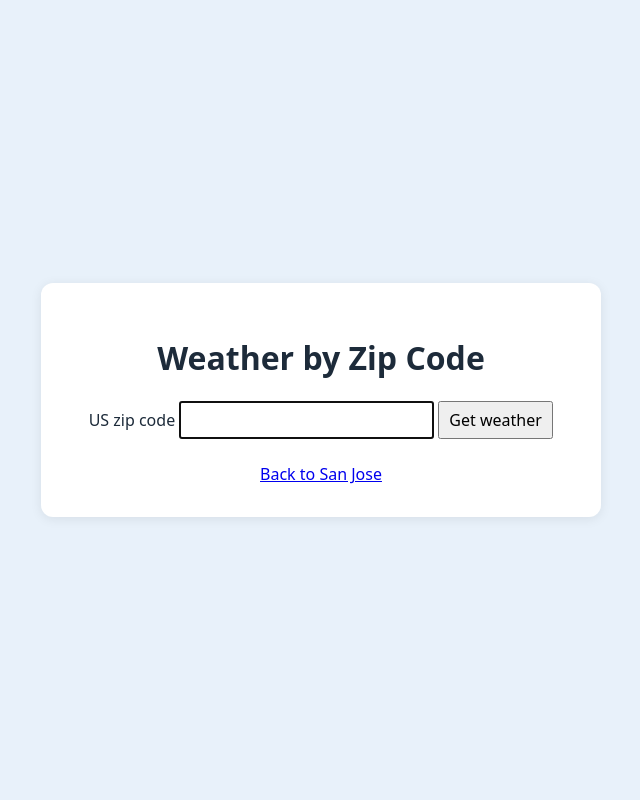
After one commit to YeseniaCarrasco/weather, a Flask app: page /zip in a window 1280 px wide. The commit adds this page. Shown: the whole page, without its empty margins (319-959 px from the left). Run offline with Flask 3, Linux system fonts and the light colour scheme.

Commit message:
with zipcode

```diff
--- a/app.py
+++ b/app.py
@@ -1,10 +1,14 @@
-from flask import Flask, render_template
+import re
+
+from flask import Flask, render_template, request
 import requests
 
 app = Flask(__name__)
 
 FORECAST_URL = "https://api.open-meteo.com/v1/forecast"
+ZIP_URL = "https://api.zippopotam.us/us/{}"
 SAN_JOSE = {"latitude": 37.3382, "longitude": -121.8863}
+ZIP_PATTERN = re.compile(r"\d{5}")
 
 # WMO weather interpretation codes used by Open-Meteo
 WEATHER_CODES = {
@@ -39,12 +43,17 @@ WEATHER_CODES = {
 }
 
 
-def get_current_weather():
+class ZipNotFound(Exception):
+    pass
+
+
+def get_current_weather(latitude, longitude):
     params = {
-        **SAN_JOSE,
+        "latitude": latitude,
+        "longitude": longitude,
         "current": "temperature_2m,weather_code",
         "temperature_unit": "fahrenheit",
-        "timezone": "America/Los_Angeles",
+        "timezone": "auto",
     }
     response = requests.get(FORECAST_URL, params=params, timeout=10)
     response.raise_for_status()
@@ -55,10 +64,23 @@ def get_current_weather():
     }
 
 
+def lookup_zip(zip_code):
+    response = requests.get(ZIP_URL.format(zip_code), timeout=10)
+    if response.status_code == 404:
+        raise ZipNotFound(zip_code)
+    response.raise_for_status()
+    place = response.json()["places"][0]
+    return {
+        "name": f"{place['place name']}, {place['state']}",
+        "latitude": float(place["latitude"]),
+        "longitude": float(place["longitude"]),
+    }
+
+
 @app.route("/")
 def index():
     try:
-        weather = get_current_weather()
+        weather = get_current_weather(**SAN_JOSE)
         error = None
     except (requests.RequestException, KeyError, ValueError):
         weather = None
@@ -66,5 +88,27 @@ def index():
     return render_template("index.html", weather=weather, error=error)
 
 
+@app.route("/zip")
+def zip_weather():
+    zip_code = request.args.get("zip", "").strip()
+    place = weather = error = None
+    if zip_code:
+        if not ZIP_PATTERN.fullmatch(zip_code):
+            error = "Please enter a 5-digit US zip code."
+        else:
+            try:
+                place = lookup_zip(zip_code)
+                weather = get_current_weather(place["latitude"], place["longitude"])
+            except ZipNotFound:
+                place = None
+                error = f"Zip code {zip_code} does not exist."
+            except (requests.RequestException, KeyError, IndexError, ValueError):
+                place = None
+                error = "Couldn't load the weather right now. Please try again later."
+    return render_template(
+        "zip.html", zip_code=zip_code, place=place, weather=weather, error=error
+    )
+
+
 if __name__ == "__main__":
     app.run(debug=True)
--- /dev/null
+++ b/templates/base.html
@@ -0,0 +1,38 @@
+<!doctype html>
+<html lang="en">
+<head>
+  <meta charset="utf-8">
+  <meta name="viewport" content="width=device-width, initial-scale=1">
+  <title>{% block title %}Weather{% endblock %}</title>
+  <style>
+    body {
+      font-family: system-ui, sans-serif;
+      display: flex;
+      justify-content: center;
+      align-items: center;
+      min-height: 100vh;
+      margin: 0;
+      background: #e8f1fa;
+      color: #1d2b3a;
+    }
+    .card {
+      text-align: center;
+      padding: 2rem 3rem;
+      background: #fff;
+      border-radius: 12px;
+      box-shadow: 0 2px 12px rgba(0, 0, 0, 0.08);
+    }
+    .temp { font-size: 4rem; font-weight: 600; margin: 0.5rem 0; }
+    .desc { font-size: 1.25rem; margin: 0; }
+    .error { color: #b00020; }
+    form { margin-bottom: 1.5rem; }
+    input, button { font: inherit; padding: 0.4rem 0.6rem; }
+    nav { margin-top: 1.5rem; }
+  </style>
+</head>
+<body>
+  <div class="card">
+    {% block content %}{% endblock %}
+  </div>
+</body>
+</html>
--- /dev/null
+++ b/templates/zip.html
@@ -0,0 +1,21 @@
+{% extends "base.html" %}
+
+{% block title %}Weather by Zip Code{% endblock %}
+
+{% block content %}
+  <h1>Weather by Zip Code</h1>
+  <form method="get" action="{{ url_for('zip_weather') }}">
+    <label for="zip">US zip code</label>
+    <input id="zip" name="zip" value="{{ zip_code }}" inputmode="numeric"
+           pattern="\d{5}" maxlength="5" required autofocus>
+    <button type="submit">Get weather</button>
+  </form>
+  {% if error %}
+    <p class="error">{{ error }}</p>
+  {% elif weather %}
+    <h2>{{ place.name }}</h2>
+    <p class="temp">{{ weather.temperature }}&deg;F</p>
+    <p class="desc">{{ weather.description }}</p>
+  {% endif %}
+  <nav><a href="{{ url_for('index') }}">Back to San Jose</a></nav>
+{% endblock %}
```
Also changed, not shown: templates/index.html (+7 -34 lines).
